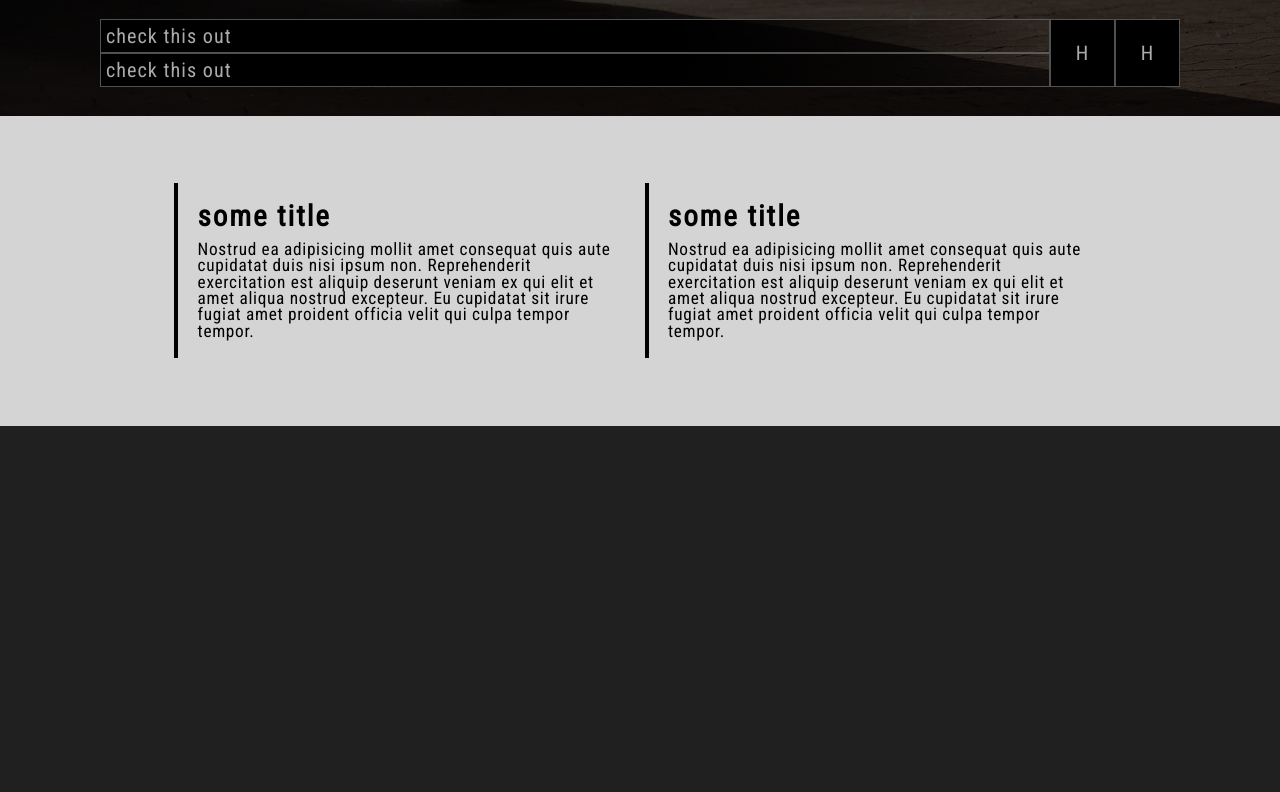
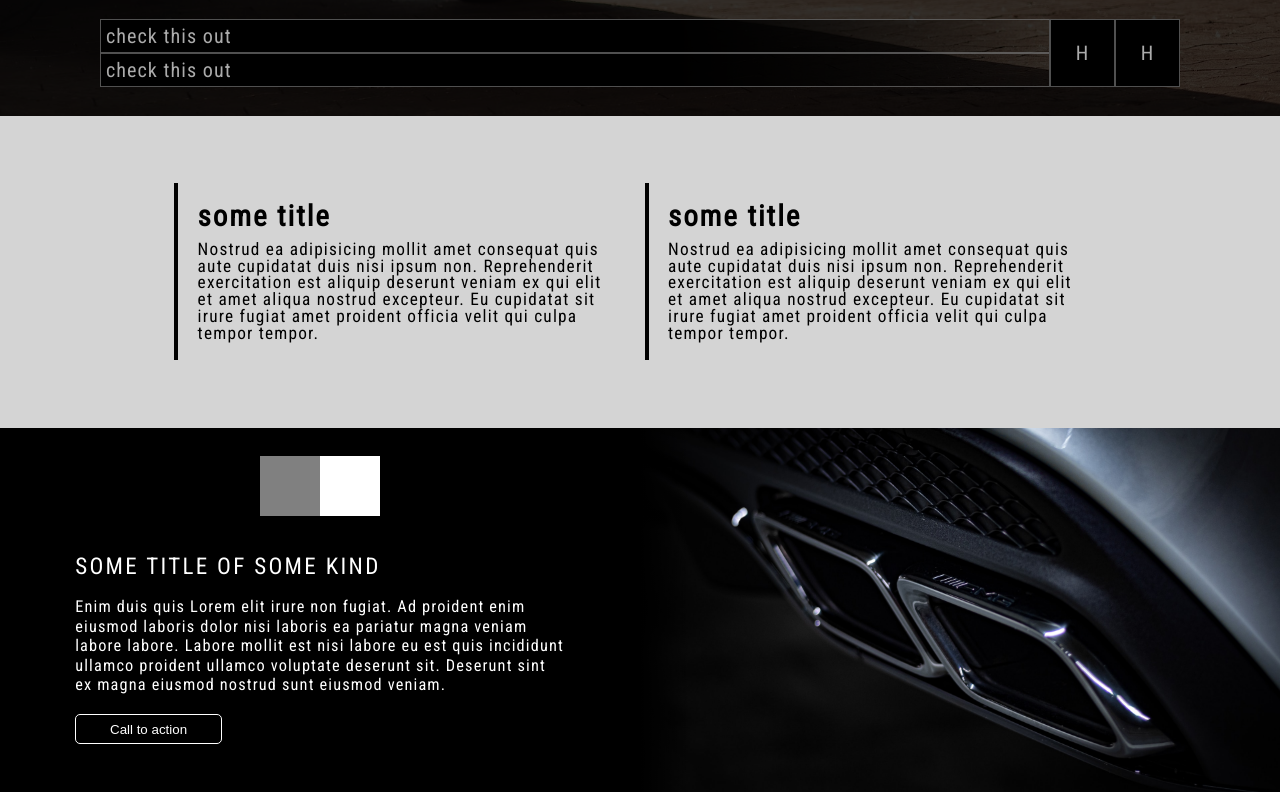
Before and after one commit to braian009/b4-garage-remake, a Next.js app: page / in a window 1280 px wide. Shown: the part 684-1476 px from the top of the page. Before the commit the page ends 1110 px from the top, so only its background shows below. Built offline with nearby package versions, Linux system fonts and the light colour scheme.

Commit message:
relase section added

```diff
--- /dev/null
+++ b/components/Release/CardWithCTA/card.module.css
@@ -0,0 +1,45 @@
+.cardContainer {
+  display: flex;
+  flex-direction: column;
+  justify-content: center;
+  align-items: center;
+  gap: 1em;
+  padding: 1em;
+
+}
+
+.cardContainer h4 {
+  font-size: 1.2rem;
+  letter-spacing: 0.1em;
+  text-transform: uppercase;
+  font-weight: lighter;
+}
+
+
+.cardContainer p {
+  text-align: center;
+    max-width: 30em;
+    font-size: 0.85rem;
+    line-height: 1.2;
+}
+
+
+
+.cardContainer button {
+  width: 11em;
+  border-radius: 5px;
+  border: 1px solid white;
+  padding: 0.5em 2em;
+}
+
+@media (min-width: 50em ) {
+  .cardContainer {
+    align-items: flex-start;
+
+  }
+
+  .cardContainer p {
+  text-align: left;
+
+  }
+}
--- /dev/null
+++ b/components/Release/CardWithCTA/index.js
@@ -0,0 +1,20 @@
+import * as React from "react";
+import styles from "./card.module.css";
+
+const CardWithCTA = () => {
+  return (
+    <div className={styles.cardContainer}>
+      <h4>some title of some kind</h4>
+      <p>
+        Enim duis quis Lorem elit irure non fugiat. Ad proident enim eiusmod
+        laboris dolor nisi laboris ea pariatur magna veniam labore labore.
+        Labore mollit est nisi labore eu est quis incididunt ullamco proident
+        ullamco voluptate deserunt sit. Deserunt sint ex magna eiusmod nostrud
+        sunt eiusmod veniam.
+      </p>
+      <button>Call to action</button>
+    </div>
+  );
+};
+
+export default CardWithCTA;
--- /dev/null
+++ b/components/Release/ProExhaustLogo.js
@@ -0,0 +1,29 @@
+import * as React from "react";
+
+
+const ProExhaustLogo = () => {
+  return (
+    <div
+      style={{
+        display: "flex",
+        justifyContent: "center",
+        alignItems: "center",
+        width: "120px",
+        height: '60px',
+      }}
+    >
+      <div style={{ flex: "50%", height: '100%', backgroundColor: "gray" }}></div>
+      <div
+        style={{
+          flex: "50%",
+          display: "flex",
+          height: '100%',
+          flexDirection: "column",
+          backgroundColor: "white",
+        }}
+      ></div>
+    </div>
+  );
+};
+
+export default ProExhaustLogo;
--- /dev/null
+++ b/components/Release/index.js
@@ -0,0 +1,23 @@
+import * as React from "react";
+import CardWithCTA from "./CardWithCTA";
+import Image from "next/image";
+import ProExhaustLogo from "./ProExhaustLogo";
+import styles from "./release.module.css";
+
+const Release = () => {
+  return (
+    <div className={styles.container}>
+      <div className={styles.inner}>
+        <div className={styles.releaseInfo}>
+          <ProExhaustLogo />
+          <CardWithCTA />
+        </div>
+        <div className={styles.releaseImage}>
+          <Image src="/exhaust.jpg" fill alt={""} />
+        </div>
+      </div>
+    </div>
+  );
+};
+
+export default Release;
--- /dev/null
+++ b/components/Release/release.module.css
@@ -0,0 +1,69 @@
+.container {
+  width: 100%;
+  display: grid;
+  place-items: center;
+}
+
+.container .overlay {
+  width: 100%;
+  height: 100%;
+  background-image: linear-gradient(to bottom, #000 22em, transparent);
+}
+
+.inner {
+  width: 100%;
+  padding-top: 1.5em;
+  display: grid;
+  grid-template-columns: 1fr;
+  grid-template-rows: 2fr 35vh;
+  background-color: #000;
+  max-width: 1480px;
+}
+
+.inner .releaseInfo {
+  display: flex;
+  flex-direction: column;
+  align-items: center;
+  gap: 1em;
+  padding: 1.5em 0.5em;
+}
+
+.inner .releaseImage {
+  grid-row: 2 / 3;
+  position: relative;
+}
+
+.inner .releaseImage:before {
+  content: "";
+  display: block;
+  position: absolute;
+  top: 0;
+  left: 0;
+  width: 100%;
+  height: 50px;
+  background: linear-gradient(180deg, rgb(0, 0, 0) 0%, rgba(0, 0, 0, 0) 100%);
+  z-index: 10;
+}
+
+.inner .releaseImage img {
+  object-fit: cover;
+}
+
+@media (min-width: 45em) {
+  .inner {
+    grid-template-columns: 1fr 1fr;
+    grid-template-rows: 1fr;
+    padding-top: 0;
+  }
+
+  .inner .releaseImage {
+    grid-row: span 1;
+    grid-column: 2 / 3;
+  }
+
+  .inner .releaseImage::before {
+height: 100%;
+width: 50px;
+background: linear-gradient(90deg, rgb(0, 0, 0) 0%, rgba(0, 0, 0, 0) 100%);
+  }
+}
--- a/pages/index.js
+++ b/pages/index.js
@@ -2,6 +2,7 @@ import Head from "next/head";
 import Hero from "@/components/Hero";
 import Navbar from "@/components/Navbar";
 import Services from "@/components/Services";
+import Release from "@/components/Release";
 
 export default function Home() {
   return (
@@ -16,6 +17,7 @@ export default function Home() {
         <Navbar/>
         <Hero />
         <Services/>
+        <Release/>
       </main>
     </>
   );
--- a/styles/globals.css
+++ b/styles/globals.css
@@ -31,8 +31,8 @@ body {
 }
 
 p {
-  line-height: 0.95;
-  letter-spacing: 0.04em;
+  line-height: 0.97;
+  letter-spacing: 0.07em;
 }
 
 *,
```
Also changed, not shown: public/exhaust.jpg (added).
